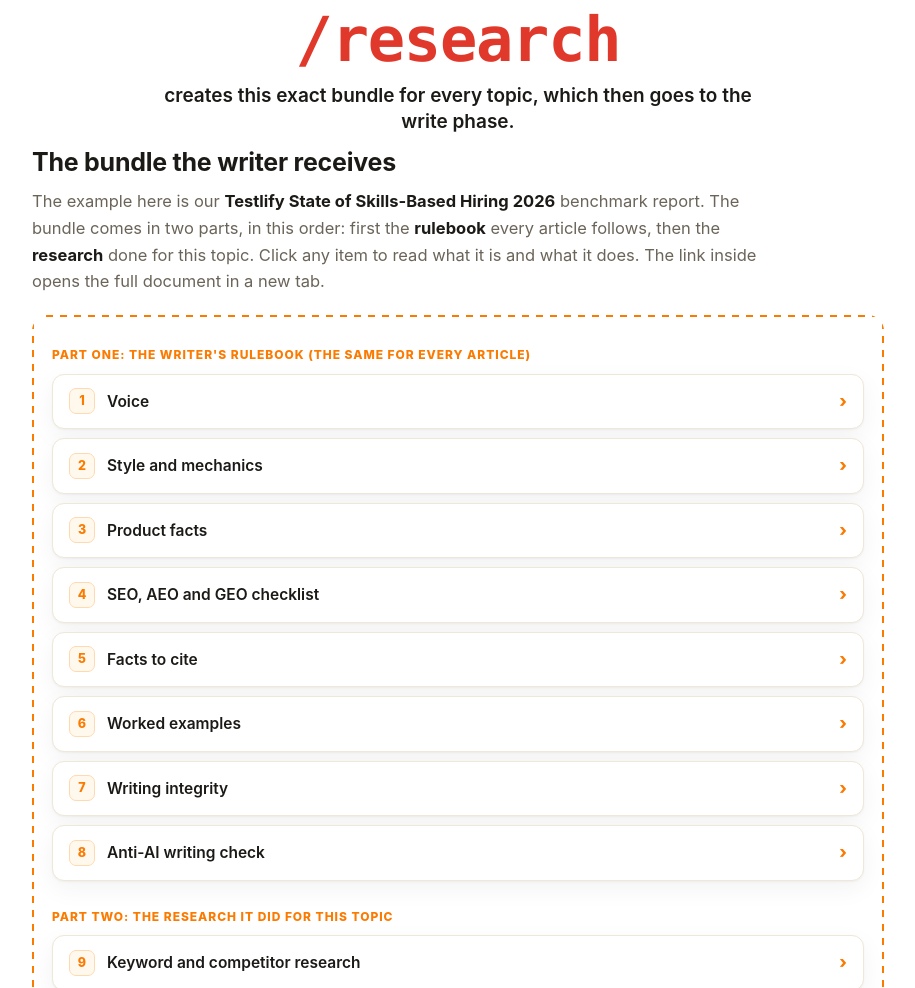
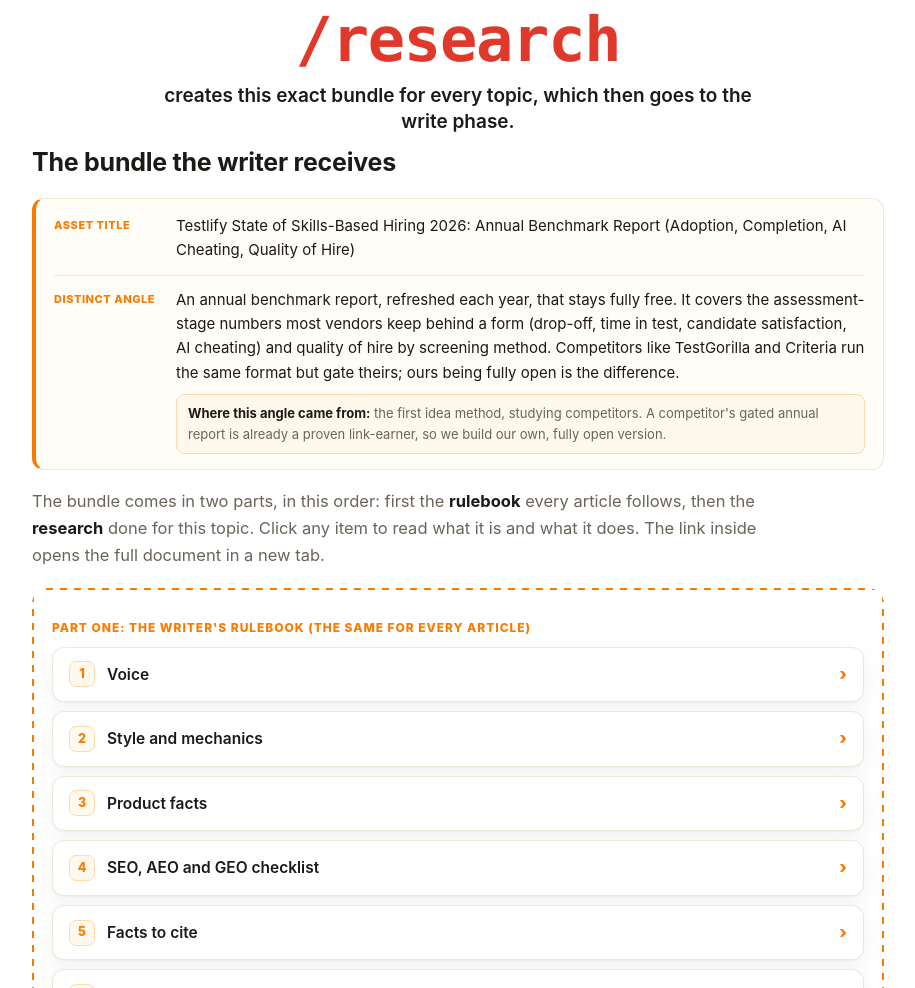
Before and after one commit to Devanshindian/research-review-193d1d0c, a plain HTML site: page index.html in a window 1280 px wide. Shown: the part 1494-2482 px from the top of the page, without its empty margins (182-1097 px from the left). Drawn offline with Linux system fonts and the light colour scheme.

Commit message:
Surface Asset title + Distinct angle as a labelled callout; note the angle came from method 1 (competitor study)

```diff
--- a/index.html
+++ b/index.html
@@ -77,6 +77,15 @@
   .rcmd{font-family:ui-monospace,Menlo,Consolas,monospace; font-weight:800; color:var(--rr);
     font-size:clamp(38px,8vw,62px); letter-spacing:-.02em; line-height:1;}
   .rbanner p{font-size:19px; font-weight:600; color:var(--ink); margin:12px auto 0; max-width:600px; line-height:1.4;}
+
+  /* asset title + distinct angle callout */
+  .asset-card{background:var(--cream); border:1px solid var(--line); border-left:4px solid var(--orange); border-radius:12px; padding:15px 18px; margin:16px 0 18px;}
+  .asset-card .af{display:grid; grid-template-columns:110px 1fr; gap:12px;}
+  .asset-card .af+.af{margin-top:12px; padding-top:12px; border-top:1px solid var(--line);}
+  .asset-card .al{font-size:11px; font-weight:800; text-transform:uppercase; letter-spacing:.05em; color:var(--orange); padding-top:3px;}
+  .asset-card .av{font-size:15px; color:var(--ink);}
+  .asset-card .src{display:block; margin-top:9px; font-size:13px; color:var(--muted); background:var(--wash); border:1px solid var(--orange-soft); border-radius:8px; padding:8px 11px;}
+  @media(max-width:600px){ .asset-card .af{grid-template-columns:1fr; gap:3px;} }
 
   /* animated dashed border around the whole bundle (marching ants) */
   .marching{position:relative; padding:24px 20px 22px; border-radius:16px; background-color:transparent;
@@ -171,10 +180,14 @@
       <p>creates this exact bundle for every topic, which then goes to the write phase.</p>
     </div>
     <h2>The bundle the writer receives</h2>
-    <p class="sub">The example here is our <b>Testlify State of Skills-Based Hiring 2026</b> benchmark report. The
-    bundle comes in two parts, in this order: first the <b>rulebook</b> every article follows, then the
-    <b>research</b> done for this topic. Click any item to read what it is and what it does. The link inside opens
-    the full document in a new tab.</p>
+    <div class="asset-card">
+      <div class="af"><span class="al">Asset title</span><span class="av">Testlify State of Skills-Based Hiring 2026: Annual Benchmark Report (Adoption, Completion, AI Cheating, Quality of Hire)</span></div>
+      <div class="af"><span class="al">Distinct angle</span><span class="av">An annual benchmark report, refreshed each year, that stays fully free. It covers the assessment-stage numbers most vendors keep behind a form (drop-off, time in test, candidate satisfaction, AI cheating) and quality of hire by screening method. Competitors like TestGorilla and Criteria run the same format but gate theirs; ours being fully open is the difference.
+        <span class="src"><b>Where this angle came from:</b> the first idea method, studying competitors. A competitor's gated annual report is already a proven link-earner, so we build our own, fully open version.</span></span></div>
+    </div>
+    <p class="sub">The bundle comes in two parts, in this order: first the <b>rulebook</b> every article follows,
+    then the <b>research</b> done for this topic. Click any item to read what it is and what it does. The link inside
+    opens the full document in a new tab.</p>
 
     <div class="marching">
     <div class="groupname">Part one: the writer's rulebook (the same for every article)</div>
```
